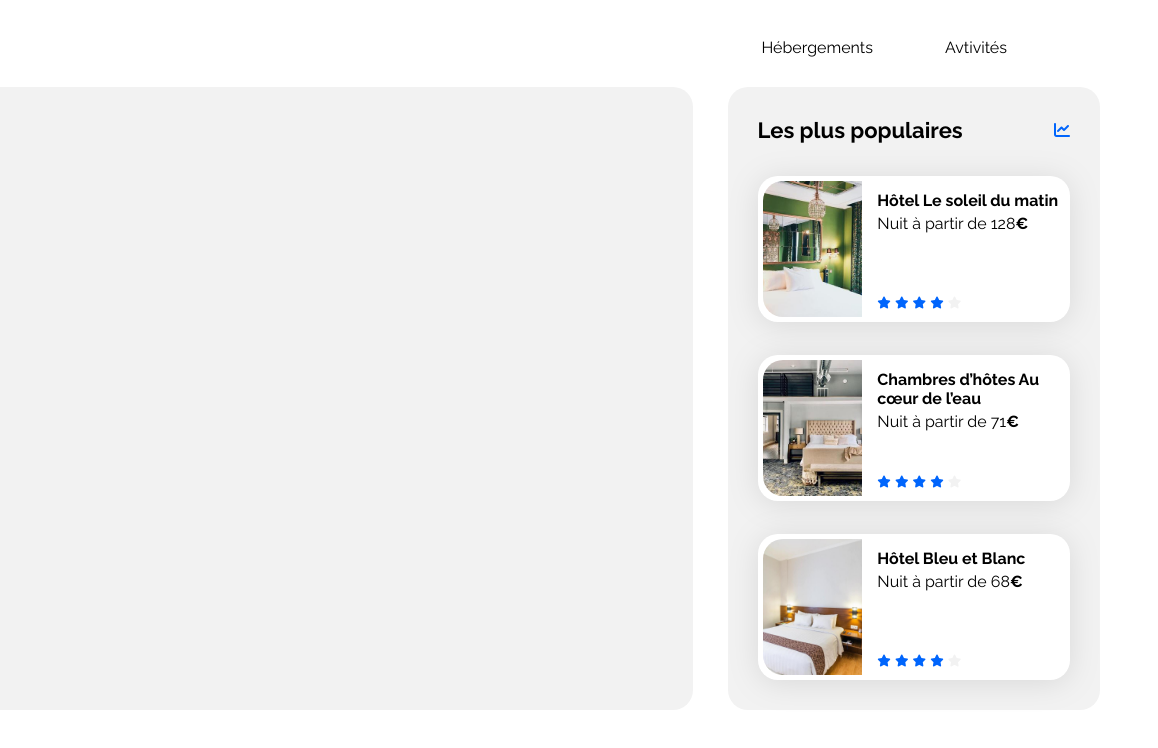
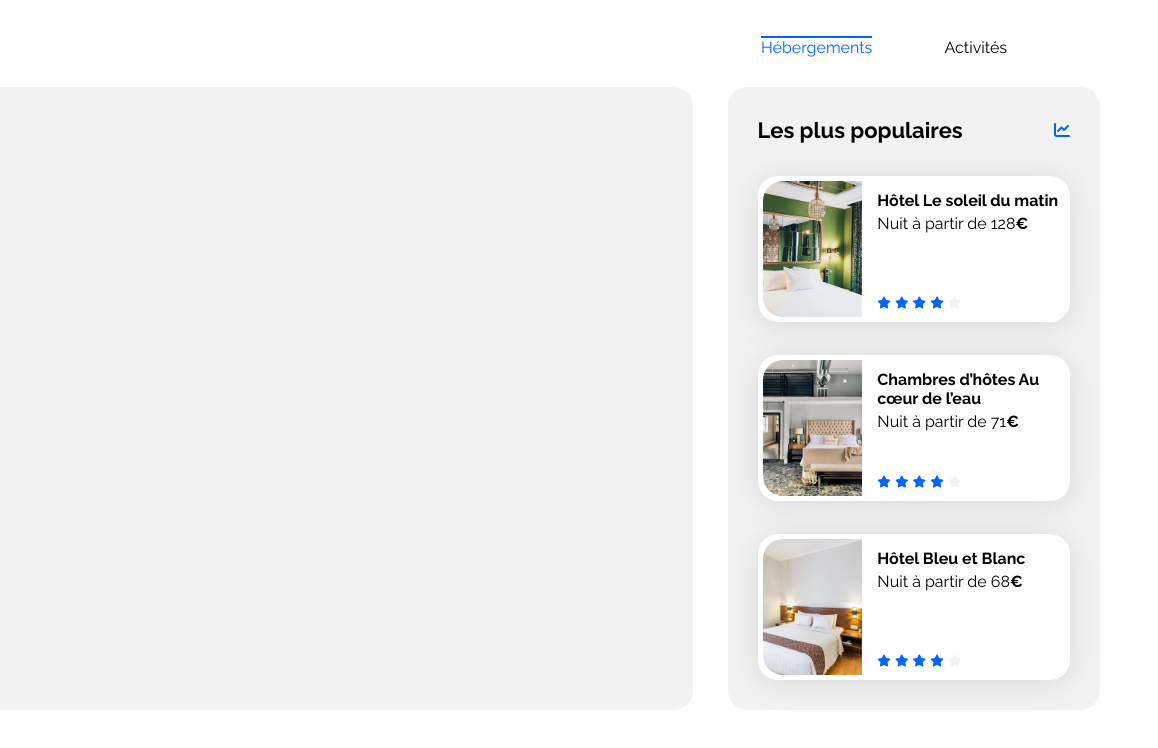
Before and after one commit to Sigfroy/OPC-projet3, a plain HTML site: page booki-starter-code/index.html in a window 1280 px wide. In both pictures the pointer is over the link "Hébergements". Shown: the full height of the page, 122-1280 px from the left. Drawn offline with Linux system fonts and the light colour scheme.

Commit message:
feat: add header hover desktop

```diff
--- a/booki-starter-code/css/style.css
+++ b/booki-starter-code/css/style.css
@@ -13,6 +13,7 @@
     color: var(--main-color);
 }
 
+/****** Header ***********/
 .header-container {
     display: flex;
     justify-content: space-between;
@@ -30,6 +31,12 @@ nav ul {
     padding-right: 25px;
     padding-left: 25px;
     margin: 0;
+    color: black;
+}
+
+nav ul li a:hover {
+    color: var(--main-color);
+    border-top: solid 2px var(--main-color);
 }
 
 nav ul li {
--- a/booki-starter-code/index.html
+++ b/booki-starter-code/index.html
@@ -22,7 +22,7 @@
                 <nav>
                     <ul>
                         <li><a href="#">Hébergements</a></li>
-                        <li><a href="#">Avtivités</a></li>
+                        <li><a href="#">Activités</a></li>
                     </ul>
                 </nav>
             </div>
```
